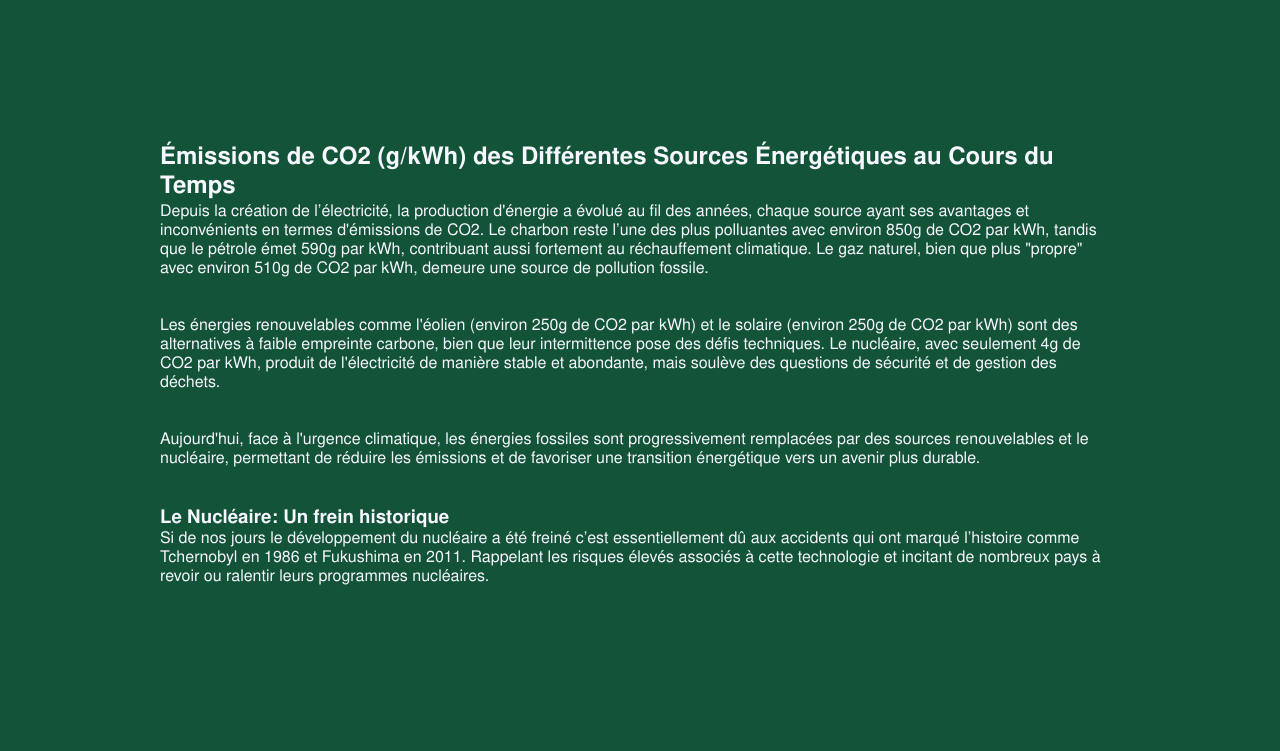
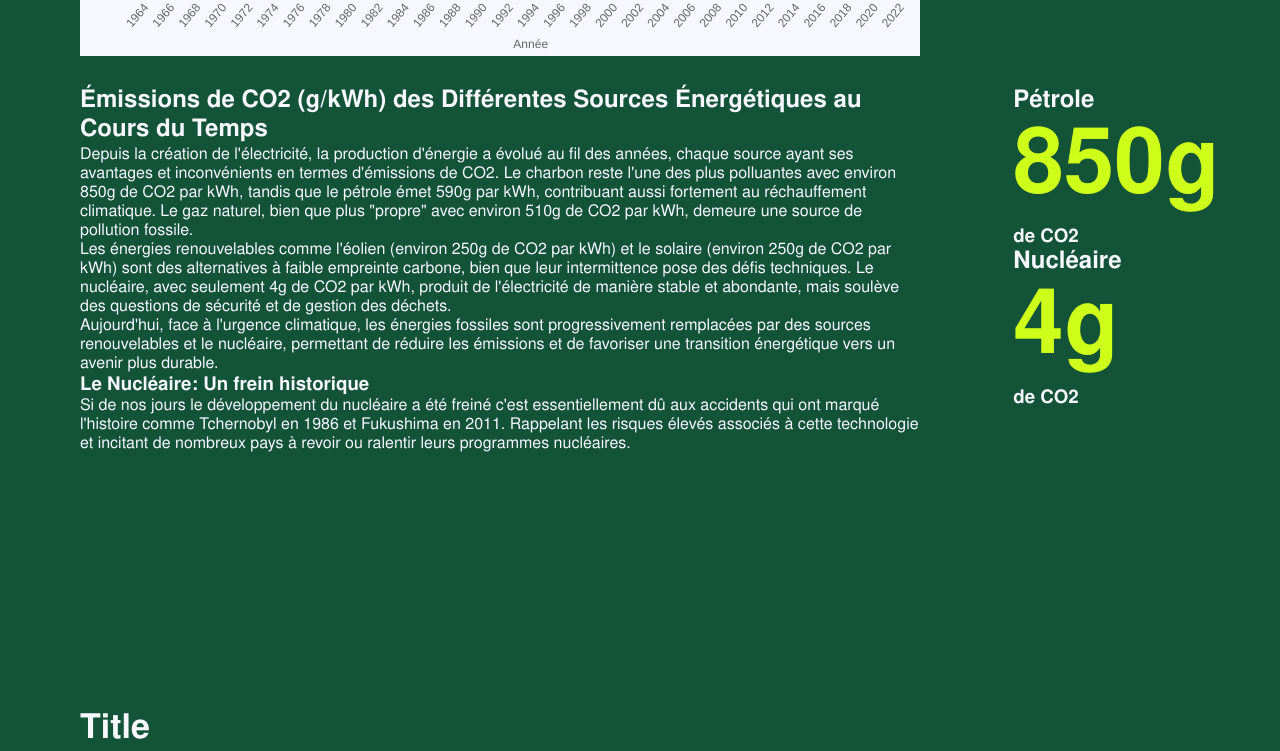
Before and after one commit to BillelT/Dataviz-nuclear, a React (Vite) app: page / in a window 1280 px wide. Shown: the part 2054-2805 px from the top of the page. Built offline with nearby package versions, Linux system fonts and the light colour scheme.

Commit message:
lineChart grid done

```diff
--- a/src/components/LineChart.jsx
+++ b/src/components/LineChart.jsx
@@ -1,12 +1,29 @@
 import React, { useState, useEffect } from "react";
 import { Line } from "react-chartjs-2";
-import { Chart as ChartJS, CategoryScale, LinearScale, PointElement, LineElement, Title, Tooltip, Legend } from "chart.js";
+import {
+  Chart as ChartJS,
+  CategoryScale,
+  LinearScale,
+  PointElement,
+  LineElement,
+  Title,
+  Tooltip,
+  Legend,
+} from "chart.js";
 import Data from "../data/mix-energie-gkwh.json"; // Assurez-vous que votre JSON est correctement importé
 import "../stylesheets/LineChart.scss";
 import "../stylesheets/App.scss";
 
 // Enregistrer les composants utilisés de Chart.js
-ChartJS.register(CategoryScale, LinearScale, PointElement, LineElement, Title, Tooltip, Legend);
+ChartJS.register(
+  CategoryScale,
+  LinearScale,
+  PointElement,
+  LineElement,
+  Title,
+  Tooltip,
+  Legend
+);
 
 const LineChart = () => {
   const [showData, setShowData] = useState(true);
@@ -15,49 +32,62 @@ const LineChart = () => {
   const years = Data.Years.map((item) => item.year); // Utilisation des années de l'énergie pétrolière comme labels communs
 
   // Convertir la chaîne "value" en nombre et récupérer les années pour chaque source d'énergie
-  const convertToNumber = (value) => parseInt(value.replace('g/Kwh', '').trim());
+  const convertToNumber = (value) =>
+    parseInt(value.replace("g/Kwh", "").trim());
 
   const chartData = {
     labels: years, // Années comme labels
     datasets: [
       {
         label: "Pétrole", // Label de la série pour le pétrole
-        data: showData ? Data.Oil.map((item) => convertToNumber(item.value)) : [], // Données pour le pétrole
+        data: showData
+          ? Data.Oil.map((item) => convertToNumber(item.value))
+          : [], // Données pour le pétrole
         borderColor: "rgb(29, 90, 114)", // Couleur de la ligne
         backgroundColor: "rgba(29, 90, 114, 0.2)", // Couleur de fond sous la ligne
         tension: 0.2, // Détermine la courbure de la ligne
       },
       {
         label: "Nucléaire", // Label de la série pour le nucléaire
-        data: showData ? Data.Nuclear.map((item) => convertToNumber(item.value)) : [], // Données pour le nucléaire
+        data: showData
+          ? Data.Nuclear.map((item) => convertToNumber(item.value))
+          : [], // Données pour le nucléaire
         borderColor: "rgb(223, 192, 36)", // Couleur de la ligne
         backgroundColor: "rgba(223, 192, 36, 0.2)", // Couleur de fond sous la ligne
         tension: 0.2, // Détermine la courbure de la ligne
       },
       {
         label: "Gaz", // Label de la série pour le gaz
-        data: showData ? Data.Gaz.map((item) => convertToNumber(item.value)) : [], // Données pour le gaz
+        data: showData
+          ? Data.Gaz.map((item) => convertToNumber(item.value))
+          : [], // Données pour le gaz
         borderColor: "rgb(144, 115, 87)", // Couleur de la ligne
         backgroundColor: "rgba(144, 115, 87, 0.2)", // Couleur de fond sous la ligne
         tension: 0.2, // Détermine la courbure de la ligne
       },
       {
         label: "Solaire", // Label de la série pour le solaire
-        data: showData ? Data.Solar.map((item) => convertToNumber(item.value)) : [], // Données pour le solaire
+        data: showData
+          ? Data.Solar.map((item) => convertToNumber(item.value))
+          : [], // Données pour le solaire
         borderColor: "rgb(167, 46, 46)", // Couleur de la ligne
         backgroundColor: "rgba(167, 46, 46, 0.2)", // Couleur de fond sous la ligne
         tension: 0.2, // Détermine la courbure de la ligne
       },
       {
         label: "Éolienne", // Label de la série pour l'éolien
-        data: showData ? Data.Eolian.map((item) => convertToNumber(item.value)) : [], // Données pour l'éolien
+        data: showData
+          ? Data.Eolian.map((item) => convertToNumber(item.value))
+          : [], // Données pour l'éolien
         borderColor: "rgb(85, 164, 69)", // Couleur de la ligne
         backgroundColor: "rgba(85, 164, 69, 0.2)", // Couleur de fond sous la ligne
         tension: 0.2, // Détermine la courbure de la ligne
       },
       {
         label: "Charbon", // Label de la série pour le charbon
-        data: showData ? Data.Coal.map((item) => convertToNumber(item.value)) : [], // Données pour le charbon
+        data: showData
+          ? Data.Coal.map((item) => convertToNumber(item.value))
+          : [], // Données pour le charbon
         borderColor: "rgb(54, 54, 54)", // Couleur de la ligne
         backgroundColor: "rgba(54, 54, 54, 0.2)", // Couleur de fond sous la ligne
         tension: 0.2, // Détermine la courbure de la ligne
@@ -121,50 +151,68 @@ const LineChart = () => {
   }, []);
 
   return (
-    <section className="container">
-      <div className="graph">
+    <section className="container p-top-bot-128 grid">
+      <div className="graph grid-col-sm-12-ls-1-9">
         <div>
           <Line data={chartData} options={options} />
         </div>
       </div>
-      <div className="container-article">
-        <div className="article">
-          <h2>Émissions de CO2 (g/kWh) des Différentes Sources Énergétiques au Cours du Temps</h2>
+      <div className="grid row-gap-32 grid-col-12">
+        <div className="grid-col-sm-12-ls-1-9">
+          <h2>
+            Émissions de CO2 (g/kWh) des Différentes Sources Énergétiques au
+            Cours du Temps
+          </h2>
           <p>
-            Depuis la création de l’électricité, la production d'énergie a évolué au fil des années,
-            chaque source ayant ses avantages et inconvénients en termes d'émissions de CO2.
-            Le charbon reste l’une des plus polluantes avec environ <span>{Math.floor(compteurs[0])}g</span> de CO2 par kWh,
-            tandis que le pétrole émet <span>{Math.floor(compteurs[1])}g</span> par kWh, contribuant aussi fortement au réchauffement climatique.
-            Le gaz naturel, bien que plus "propre" avec environ <span>{Math.floor(compteurs[2])}g</span> de CO2 par kWh,
-            demeure une source de pollution fossile.
+            Depuis la création de l'électricité, la production d'énergie a
+            évolué au fil des années, chaque source ayant ses avantages et
+            inconvénients en termes d'émissions de CO2. Le charbon reste l'une
+            des plus polluantes avec environ{" "}
+            <span>{Math.floor(compteurs[0])}g</span> de CO2 par kWh, tandis que
+            le pétrole émet <span>{Math.floor(compteurs[1])}g</span> par kWh,
+            contribuant aussi fortement au réchauffement climatique. Le gaz
+            naturel, bien que plus "propre" avec environ{" "}
+            <span>{Math.floor(compteurs[2])}g</span> de CO2 par kWh, demeure une
+            source de pollution fossile.
           </p>
           <p>
-            Les énergies renouvelables comme l'éolien (environ <span>{Math.floor(compteurs[3])}g</span> de CO2 par kWh) et le solaire
-            (environ <span>{Math.floor(compteurs[5])}g</span> de CO2 par kWh) sont des alternatives à faible empreinte carbone,
-            bien que leur intermittence pose des défis techniques. Le nucléaire, avec seulement <span>{Math.floor(compteurs[4])}g</span> de CO2 par kWh, produit de l'électricité de manière stable et abondante,
-            mais soulève des questions de sécurité et de gestion des déchets.
+            Les énergies renouvelables comme l'éolien (environ{" "}
+            <span>{Math.floor(compteurs[3])}g</span> de CO2 par kWh) et le
+            solaire (environ <span>{Math.floor(compteurs[5])}g</span> de CO2 par
+            kWh) sont des alternatives à faible empreinte carbone, bien que leur
+            intermittence pose des défis techniques. Le nucléaire, avec
+            seulement <span>{Math.floor(compteurs[4])}g</span> de CO2 par kWh,
+            produit de l'électricité de manière stable et abondante, mais
+            soulève des questions de sécurité et de gestion des déchets.
           </p>
           <p>
-            Aujourd'hui, face à l'urgence climatique, les énergies fossiles sont progressivement remplacées par
-            des sources renouvelables et le nucléaire, permettant de réduire les émissions et de
-            favoriser une transition énergétique vers un avenir plus durable.
+            Aujourd'hui, face à l'urgence climatique, les énergies fossiles sont
+            progressivement remplacées par des sources renouvelables et le
+            nucléaire, permettant de réduire les émissions et de favoriser une
+            transition énergétique vers un avenir plus durable.
           </p>
           <h3>Le Nucléaire: Un frein historique</h3>
           <p>
-            Si de nos jours le développement du nucléaire a été freiné c’est essentiellement dû aux accidents qui ont marqué
-            l’histoire comme Tchernobyl en 1986 et Fukushima en 2011. Rappelant les risques élevés associés à cette technologie
-            et incitant de nombreux pays à revoir ou ralentir leurs programmes nucléaires.
+            Si de nos jours le développement du nucléaire a été freiné c'est
+            essentiellement dû aux accidents qui ont marqué l'histoire comme
+            Tchernobyl en 1986 et Fukushima en 2011. Rappelant les risques
+            élevés associés à cette technologie et incitant de nombreux pays à
+            revoir ou ralentir leurs programmes nucléaires.
           </p>
         </div>
-        <div className="value">
+        <div className="value grid-col-sm-12-ls-11-13">
           <div className="result">
             <h2>Pétrole</h2>
-            <h1><span>{Math.floor(compteurs[0])}g</span></h1>
+            <h1>
+              <span className="lime-text">{Math.floor(compteurs[0])}g</span>
+            </h1>
             <h3>de CO2</h3>
           </div>
           <div className="result">
             <h2>Nucléaire</h2>
-            <h1><span>{Math.floor(compteurs[4])}g</span></h1>
+            <h1>
+              <span className="lime-text">{Math.floor(compteurs[4])}g</span>
+            </h1>
             <h3>de CO2</h3>
           </div>
         </div>
--- a/src/stylesheets/App.scss
+++ b/src/stylesheets/App.scss
@@ -199,6 +199,10 @@ Padding
   grid-column: 4/10;
 }
 
+.grid-col-sm-12-ls-11-13{
+grid-column: 11/13;
+}
+
 .grid-col-12{
   grid-column: 1/13;
 }
@@ -206,7 +210,8 @@ Padding
 @media screen and (max-width: 760px) {
   .grid-col-sm-12-ls-1-4,
   .grid-col-sm-12-ls-1-9,
-  .grid-col-sm-12-ls-4-9 {
+  .grid-col-sm-12-ls-4-9 ,
+  .grid-col-sm-12-ls-11-13{
     grid-column: 1/13;
   }
 }
--- a/src/stylesheets/LineChart.scss
+++ b/src/stylesheets/LineChart.scss
@@ -15,8 +15,8 @@ body {
     color: $white;
   }
   .graph {
-    max-width: 955px;
-    max-height: 500px;
+    width: 100%;
+    height: auto;
     padding-bottom: 32px;
     div {
       width: auto;
@@ -27,7 +27,6 @@ body {
   .article {
     max-width: 955px;
     height: auto;
-    margin: 128px 80px;
     h1 {
       color: $white;
     }
```
